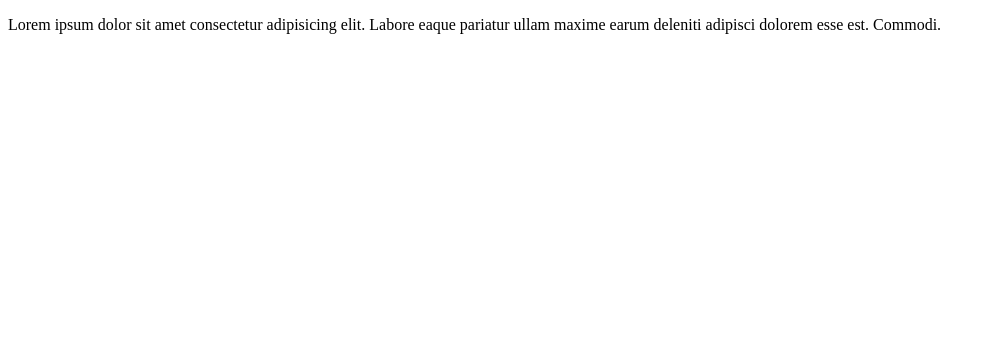
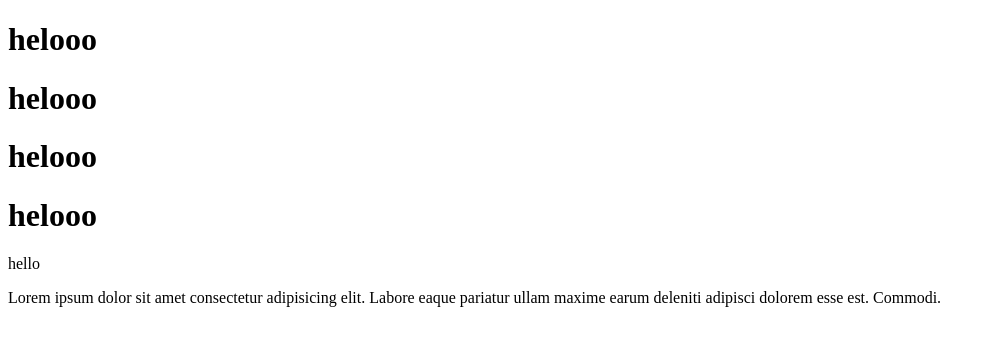
Before and after one commit to umairqureshikhan/trytolearngithub, a plain HTML site: page index.html in a window 1280 px wide. Shown: the whole page, without its empty margins (0-991 px from the left). Drawn offline with Linux system fonts and the light colour scheme.

Commit message:
another updates

```diff
--- a/index.html
+++ b/index.html
@@ -7,6 +7,14 @@
     <title>Document</title>
 </head>
 <body>
+    <h1>helooo</h1>
+        <h1>helooo</h1>
+    <h1>helooo</h1>
+    <h1>helooo</h1>
+
+  <a >hello</a>
+
+
     <p>Lorem ipsum dolor sit amet consectetur adipisicing elit. Labore eaque pariatur ullam maxime earum deleniti adipisci dolorem esse est. Commodi.</p>
 </body>
 </html>
```
